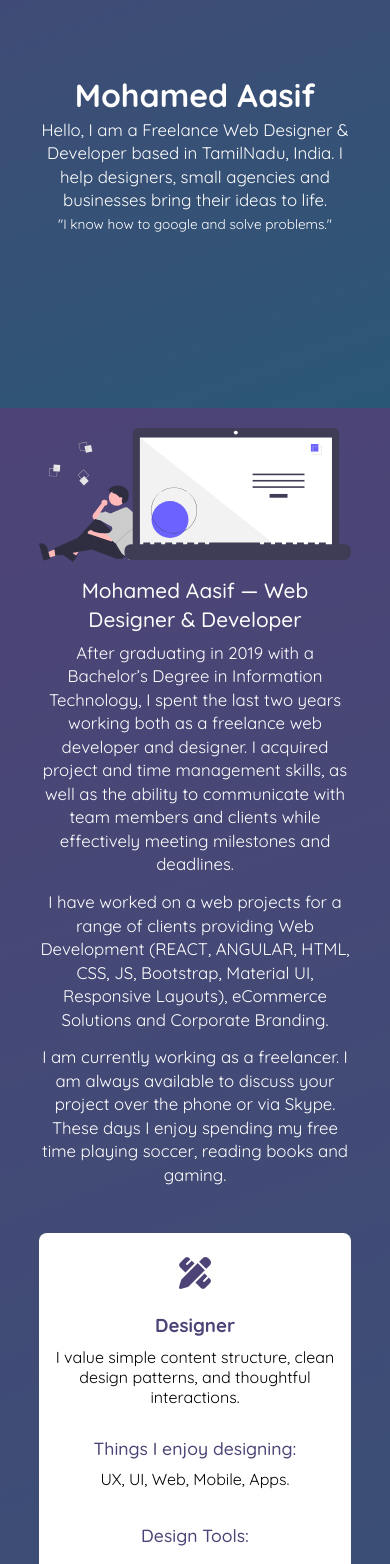
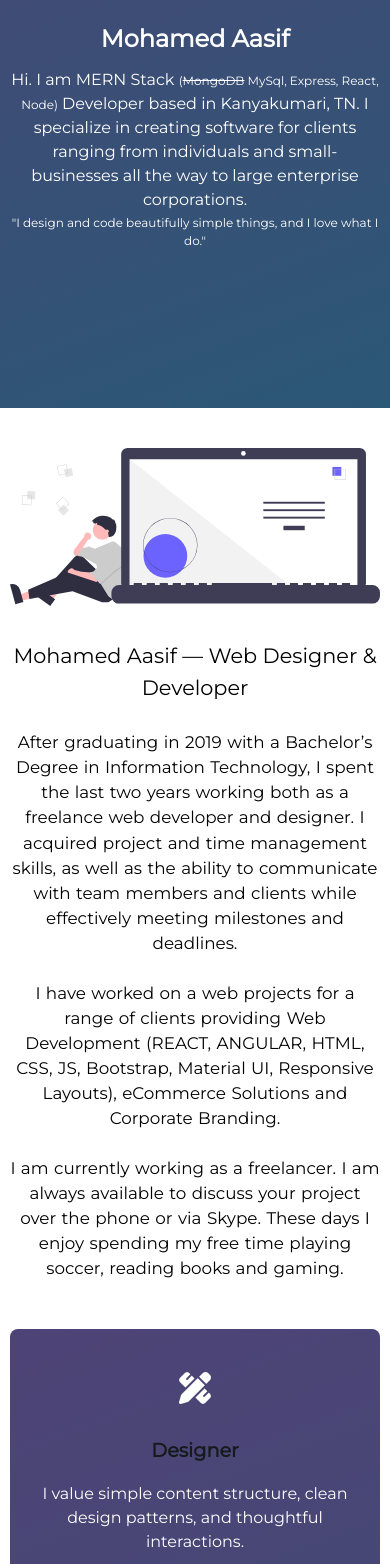
Before and after one commit to mohamedaasif/portfolio, a React (Create React App) app: page /portfolio/about in a window 390 px wide. Shown: the part 436-2000 px from the top of the page. Built offline with nearby package versions, Linux system fonts and the light colour scheme.

Commit message:
updated styles

```diff
--- a/public/index.html
+++ b/public/index.html
@@ -26,9 +26,12 @@
     -->
     <title>Aasif's Portfolio</title>
     <style>
-      @import url('https://fonts.googleapis.com/css2?family=Quicksand:wght@400;500;600;700&display=swap');
+      @import url("https://fonts.googleapis.com/css2?family=Montserrat&display=swap");
     </style>
-    <script src="https://kit.fontawesome.com/02a66172bb.js" crossorigin="anonymous"></script>
+    <script
+      src="https://kit.fontawesome.com/02a66172bb.js"
+      crossorigin="anonymous"
+    ></script>
   </head>
   <body>
     <noscript>You need to enable JavaScript to run this app.</noscript>
--- a/src/components/Home/Home.jsx
+++ b/src/components/Home/Home.jsx
@@ -8,11 +8,17 @@ const Home = () => {
         <div className={styles.introduction}>
           <h1>Mohamed Aasif</h1>
           <p>
-            Hello, I am a Freelance Web Designer & Developer based in TamilNadu,
-            India. I help designers, small agencies and businesses bring their
-            ideas to life.
+            Hi. I am MERN Stack{" "}
+            <span>
+              (<s>MongoDB</s> MySql, Express, React, Node)
+            </span>{" "}
+            Developer based in Kanyakumari, TN. I specialize in creating
+            software for clients ranging from individuals and small-businesses
+            all the way to large enterprise corporations.
           </p>
-          <p>"I know how to google and solve problems."</p>
+          <p>
+            "I design and code beautifully simple things, and I love what I do."
+          </p>
         </div>
         <div className={styles.imgContainer}>
           <img src={avatar} alt="" className={styles.avatar} />
--- a/src/components/Project/Project.jsx
+++ b/src/components/Project/Project.jsx
@@ -116,30 +116,30 @@ const Project = () => {
             {projects[index].title}
           </DialogTitle>
           <DialogContent dividers>
-            <Typography gutterBottom>
+            <Typography gutterBottom component={"div"}>
               <p className={styles.typography}>Description : </p>
               <p className={styles.typographyContent}>
                 {projects[index].description.one}
               </p>
             </Typography>
-            <Typography gutterBottom>
+            <Typography gutterBottom component={"div"}>
               <p className={styles.typographyContent}>
                 {projects[index].description.two}
               </p>
             </Typography>
-            <Typography gutterBottom>
+            <Typography gutterBottom component={"div"}>
               <p className={styles.typography}>
                 Duration :{" "}
                 <span className={styles.span}>{projects[index].duration}</span>
               </p>
             </Typography>
-            <Typography gutterBottom>
+            <Typography gutterBottom component={"div"}>
               <p className={styles.typography}>
                 Technology Used :{" "}
                 <span className={styles.span}>{`${projects[index].tech}`}</span>
               </p>
             </Typography>
-            <Typography gutterBottom>
+            <Typography gutterBottom component={"div"}>
               <p className={styles.typography}>
                 Repository :{" "}
                 <span className={styles.span}>
--- a/src/index.js
+++ b/src/index.js
@@ -1,15 +1,10 @@
-import React from 'react';
-import ReactDOM from 'react-dom';
-import './index.css';
-import App from './App';
-import reportWebVitals from './reportWebVitals';
+import React from "react";
+import ReactDOM from "react-dom";
+import "./index.css";
+import App from "./App";
+import reportWebVitals from "./reportWebVitals";
 
-ReactDOM.render(
-  <React.StrictMode>
-    <App />
-  </React.StrictMode>,
-  document.getElementById('root')
-);
+ReactDOM.render(<App />, document.getElementById("root"));
 
 // If you want to start measuring performance in your app, pass a function
 // to log results (for example: reportWebVitals(console.log))
--- a/src/index.scss
+++ b/src/index.scss
@@ -1,5 +1,5 @@
 //* VARIABLES
-$myFont: "Quicksand", sans-serif;
+$myFont: "Montserrat", sans-serif;
 $primary-clr: #4e4376;
 $bg-black: #161a1d;
 $bg-linear: linear-gradient(-20deg, #2b5876 0%, #4e4376 100%);
--- a/src/styles/About/About.module.scss
+++ b/src/styles/About/About.module.scss
@@ -23,8 +23,8 @@
   p {
     font-weight: 600;
     padding: 10px 0;
-    font-size: 2rem;
-    line-height: 1.4;
+    font-size: 2.5rem;
+    line-height: 1.5;
   }
 
   img {
@@ -57,15 +57,17 @@
     }
   }
 }
+
 .about {
-  font-size: 1.5rem;
+  font-size: 1.4rem;
   word-spacing: 5px;
   p {
     padding: 10px 0;
-    line-height: 1.4;
+    line-height: 1.5;
   }
   margin-bottom: 40px;
 }
+
 .skillsContainer {
   width: 90%;
   height: 700px;
@@ -90,6 +92,7 @@
     }
     p {
       font-size: 1.2rem;
+      line-height: 1.5;
     }
   }
 
@@ -119,15 +122,21 @@
 }
 
 @media (max-width: 780px) {
+  .wrapper {
+    background-image: none;
+    background-color: white;
+    color: black;
+  }
   .container {
-    padding: 20px 0px;
+    width: 100%;
+    padding: 40px 10px 0 10px;
   }
   .title {
     p {
+      margin: 20px 0;
       font-weight: 500;
       padding-bottom: 0px;
       font-size: 1.3rem;
-      line-height: 1.4;
     }
 
     img {
@@ -136,28 +145,33 @@
   }
   .about {
     font-size: 1.05rem;
-    word-spacing: 0px;
+    word-spacing: 1px;
     p {
       padding: 7px 0;
-      line-height: 1.4;
-      // text-align: left;
+      margin-bottom: 10px;
     }
     margin-bottom: 40px;
   }
 
   .skillsContainer {
+    background-image: $bg-linear;
+    color: white;
+    padding: 20px 0;
     width: 100%;
     height: 100%;
     flex-direction: column;
     .icon {
       font-size: 2rem;
       margin: 10px 0px;
+      color: white;
     }
 
     .skills {
       margin-bottom: 10px;
       h3 {
-        padding: 10px;
+        padding: 20px 0;
+        font-size: 1.2rem;
+        color: $bg-black;
       }
       p {
         font-size: 1rem;
@@ -170,17 +184,19 @@
         font-size: 1rem;
       }
       p:nth-child(1) {
+        color: $bg-black;
         font-weight: 500;
-        font-size: 1.1rem;
-        padding-bottom: 10px;
+        font-size: 1.2rem;
+        padding-bottom: 20px;
       }
     }
 
     .tools {
       p:nth-child(1) {
+        color: $bg-black;
         font-weight: 500;
-        font-size: 1.1rem;
-        padding-bottom: 10px;
+        font-size: 1.2rem;
+        padding-bottom: 20px;
       }
       p {
         font-size: 1rem;
--- a/src/styles/Home/Home.module.scss
+++ b/src/styles/Home/Home.module.scss
@@ -17,52 +17,42 @@
 
   .introduction {
     padding-right: 30px;
-    -webkit-animation: animateContent 0.5s ease-in-out;
-    animation: animateContent 0.5s ease-in-out;
 
     h1 {
       margin-bottom: 15px;
-      font-size: 4rem;
+      font-size: 3rem;
     }
     p {
-      font-size: 2rem;
+      font-size: 1.4rem;
+      line-height: 1.5;
+    }
+    span {
+      font-size: 1.2rem;
     }
     p:nth-child(3) {
       padding-top: 10px;
-      font-size: 1.5rem;
-    }
-    @-webkit-keyframes animateContent {
-      0% {
-        -webkit-transform: translateX(-200%);
-      }
-      100% {
-        -webkit-transform: translateX(0);
-      }
-    }
-    @keyframes animateContent {
-      0% {
-        transform: translateX(-200%);
-      }
-      100% {
-        transform: translateX(0);
-      }
+      font-size: 1.1rem;
     }
   }
 
   .imgContainer {
-    -webkit-animation: animateAvatar 0.5s ease-in-out;
-    animation: animateAvatar 0.5s ease-in-out;
-    @-webkit-keyframes animateAvatar {
-      0% {
-        -webkit-transform: translateY(-200%);
-      }
-      100% {
-        -webkit-transform: translateY(0);
-      }
-    }
+    animation: animateAvatar 0.5s linear;
+
     @keyframes animateAvatar {
       0% {
         transform: translateY(-200%);
+      }
+      50% {
+        transform: translateY(50%);
+      }
+      80% {
+        transform: translateY(-50%);
+      }
+      90% {
+        transform: translateY(-20%);
+      }
+      95% {
+        transform: translateY(-10%);
       }
       100% {
         transform: translateY(0);
@@ -82,30 +72,52 @@
   .wrapper {
     min-height: (100vh-7vh);
     .container {
+      width: 100%;
+      padding: 0 10px;
+
       height: 60vh;
       flex-direction: column-reverse;
       justify-content: space-around;
     }
     .introduction {
       padding-right: 0;
-      animation: none;
       h1 {
-        margin-bottom: 3px;
-        font-size: 2rem;
+        font-size: 1.5rem;
         text-align: center;
       }
       p {
-        font-size: 1.05rem;
-        line-height: 1.4;
+        font-size: 1rem;
         text-align: center;
+      }
+      span {
+        font-size: 0.75rem;
       }
       p:nth-child(3) {
         padding-top: 2px;
-        font-size: 0.85rem;
+        font-size: 0.75rem;
       }
     }
     .imgContainer {
-      animation: none;
+      @keyframes animateAvatar {
+        0% {
+          transform: translateY(-200%);
+        }
+        50% {
+          transform: translateY(30%);
+        }
+        80% {
+          transform: translateY(-50%);
+        }
+        90% {
+          transform: translateY(-20%);
+        }
+        95% {
+          transform: translateY(-10%);
+        }
+        100% {
+          transform: translateY(0);
+        }
+      }
     }
     .avatar {
       width: 200px;
--- a/src/styles/Navbar/Navbar.module.scss
+++ b/src/styles/Navbar/Navbar.module.scss
@@ -19,11 +19,11 @@
 
     .logo {
       @extend .flex-box;
-      // animation: animatelogo 0.5s linear;
 
       img {
         width: 40px;
         height: 40px;
+        animation: animatelogo 0.5s linear;
       }
       .logoName {
         padding-left: 10px;
@@ -41,20 +41,20 @@
       }
     }
 
-    // @keyframes animatelogo {
-    //   0% {
-    //     transform: translateX(-100%);
-    //   }
-    //   50% {
-    //     transform: translateX(20%);
-    //   }
-    //   90% {
-    //     transform: translateX(-20%);
-    //   }
-    //   100% {
-    //     transform: translateX(0);
-    //   }
-    // }
+    @keyframes animatelogo {
+      0% {
+        transform: translateX(-200%);
+      }
+      50% {
+        transform: translateX(40%);
+      }
+      90% {
+        transform: translateX(-40%);
+      }
+      100% {
+        transform: translateX(0);
+      }
+    }
 
     .navbar {
       width: 40%;
@@ -72,12 +72,12 @@
             &:hover {
               color: black;
               background-color: white;
-              border-radius: 8px;
+              border-radius: 3px;
             }
           }
           .active {
             background-color: white;
-            border-radius: 8px;
+            border-radius: 3px;
             color: black;
           }
         }
@@ -90,6 +90,8 @@
   .wrapper {
     height: 7vh;
     .container {
+      width: 100%;
+      padding: 0 10px;
       .logo {
         width: 100%;
         justify-content: space-between;
```
Also changed, not shown: src/components/Contact/Contact.jsx (+4 -13 lines), src/components/Project/utils.js (+26 -26 lines), src/styles/Contact/Contact.module.scss (+36 -14 lines), src/styles/Project/Project.module.scss (+25 -17 lines).
